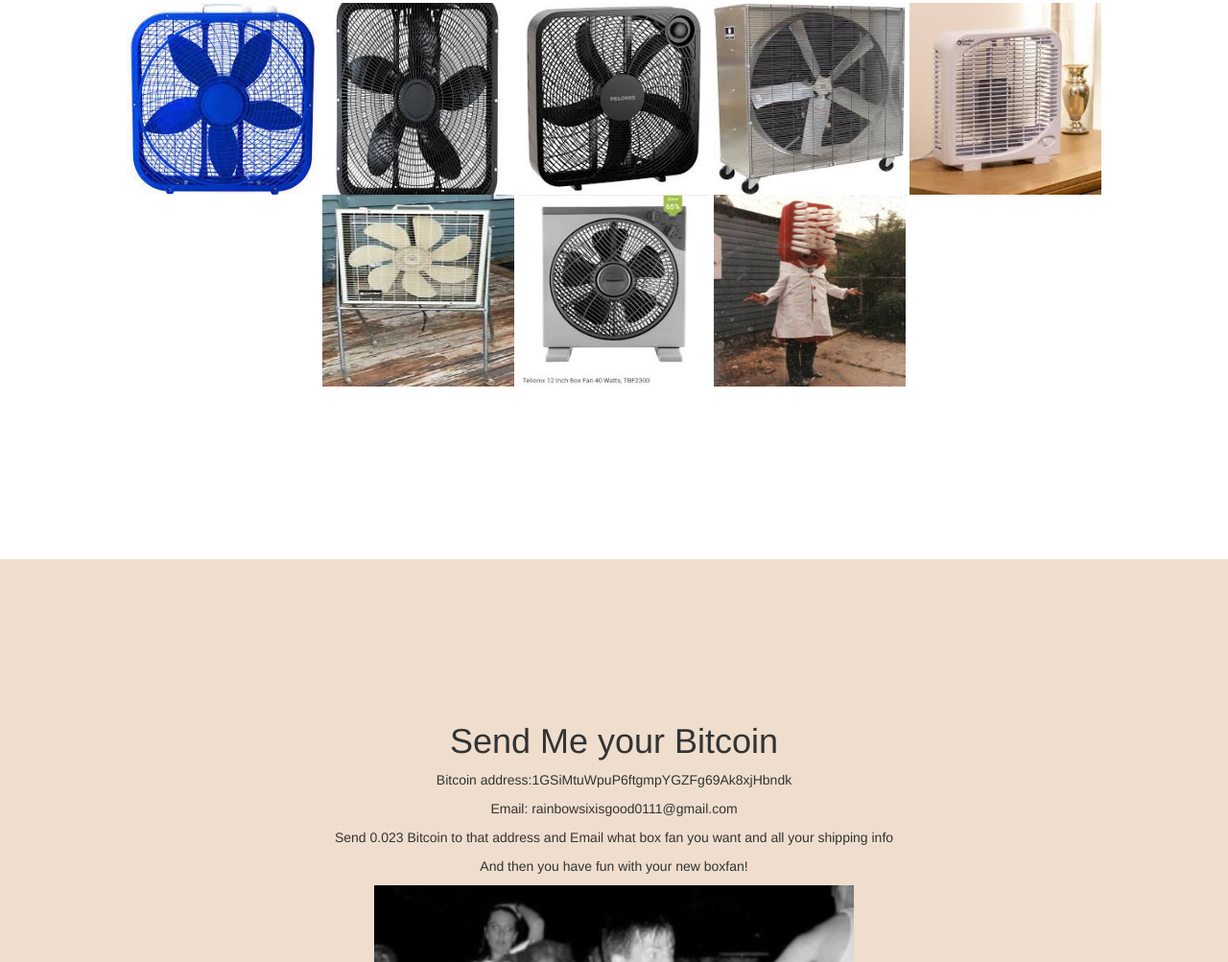
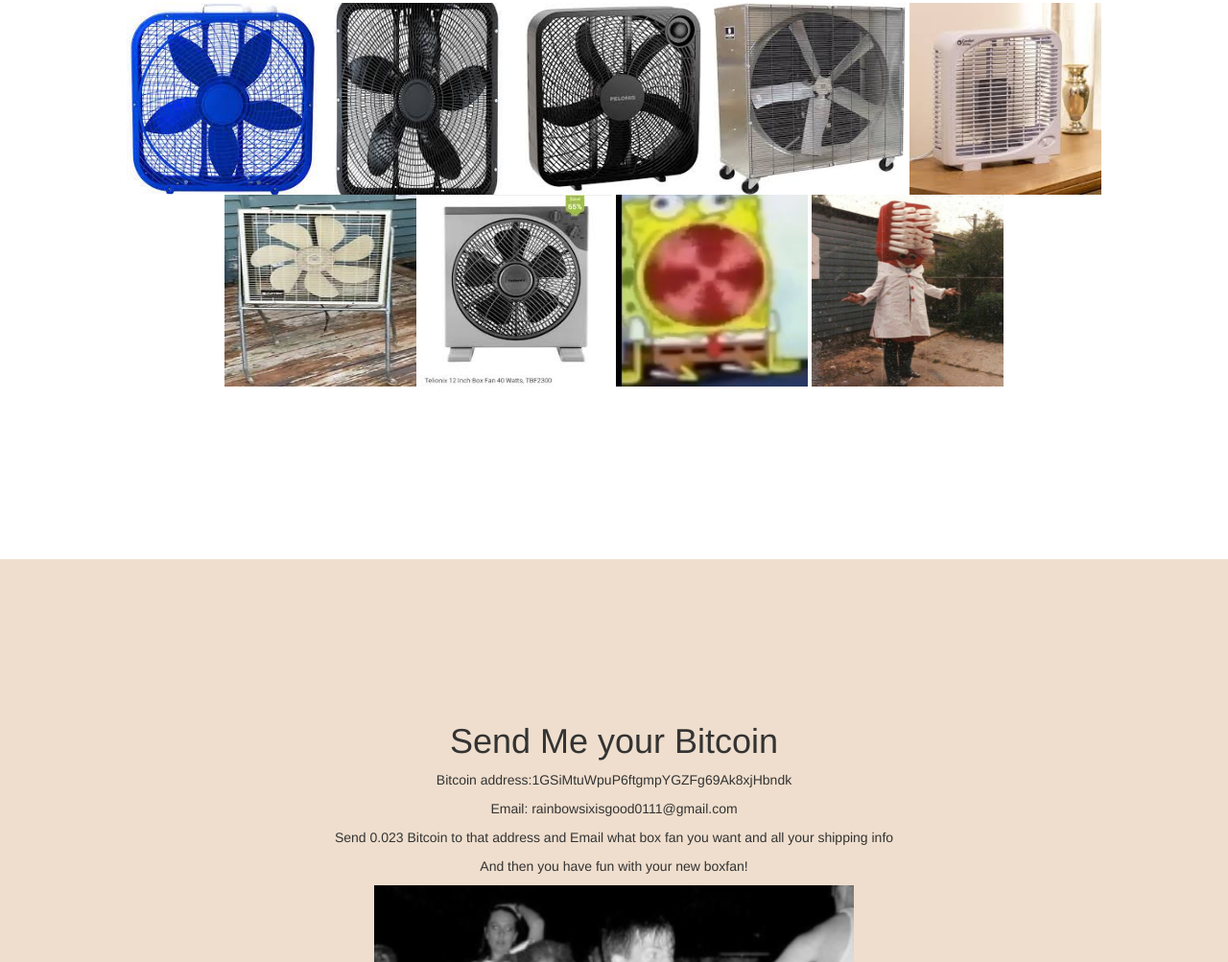
Before and after one commit to AncientNUGGET70/the-trader-man, a plain HTML site: page index.html in a window 1280 px wide. Shown: the part 1817-2820 px from the top of the page at 96% size. Drawn offline with Linux system fonts and the light colour scheme.

Commit message:
Update index.html

```diff
--- a/index.html
+++ b/index.html
@@ -88,6 +88,7 @@
 		    <img src="forsale5.jpg" alt="one of many boxfans" style="width:200px;height:200px;">
 		    <img src="forsale6.jpg" alt="one of many boxfans" style="width:200px;height:200px;">
 		    <img src="forsale7.jpg" alt="one of many boxfans" style="width:200px;height:200px;">
+		    <img src="forsale8.JPG" alt="one of many boxfans" style="width:200px;height:200px;">
 		    <img src="toothbrush.png" alt="one of many boxfans" style="width:200px;height:200px;">
                 </div>
             </div>
```
